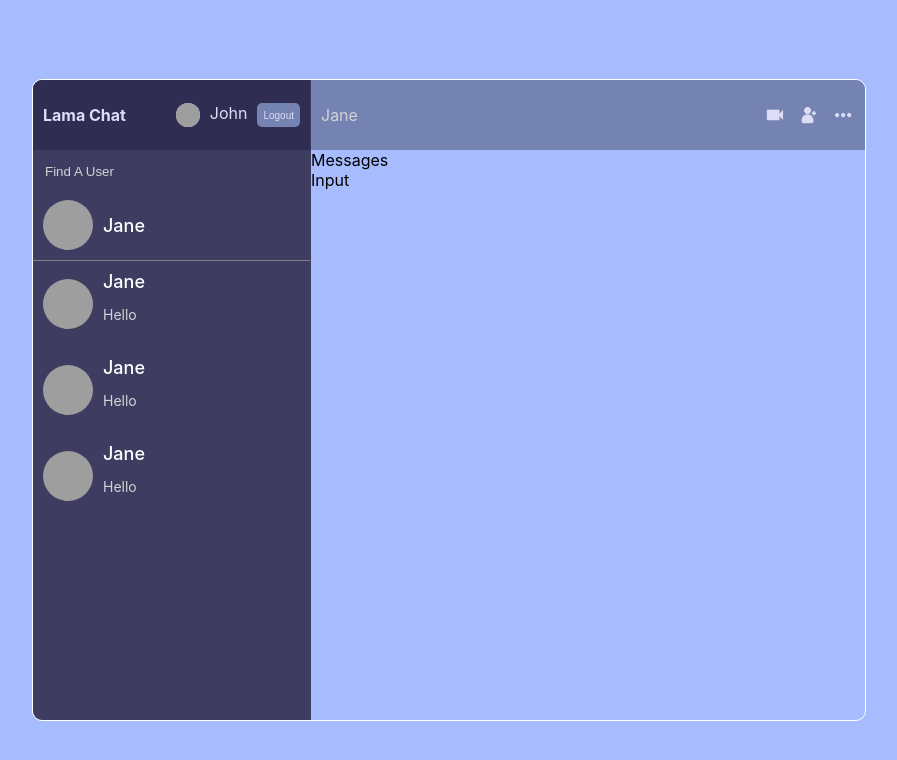
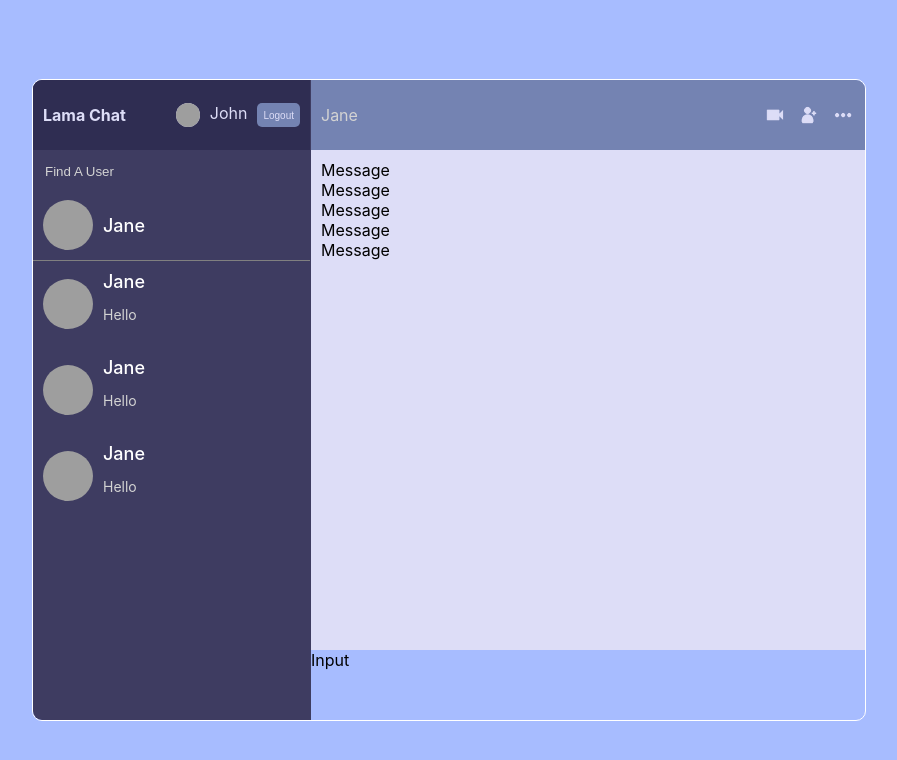
Before and after one commit to Chrstphr9/Project-ChatApp, a React (Create React App) app: page / in a window 1280 px wide. Shown: the top 760 px of the page, without its empty margins (191-1088 px from the left). Built offline with nearby package versions, Linux system fonts and the light colour scheme; grey boxes are pictures that could not be loaded.

Commit message:
done with message comp

```diff
--- a/src/components/Messages.jsx
+++ b/src/components/Messages.jsx
@@ -1,8 +1,15 @@
 import React from 'react'
+import Message from './Message'
 
 const Messages = () => {
   return (
-    <div>Messages</div>
+    <div className='messages'>
+        <Message />
+        <Message />
+        <Message />
+        <Message />
+        <Message />
+    </div>
   )
 }
 
```
